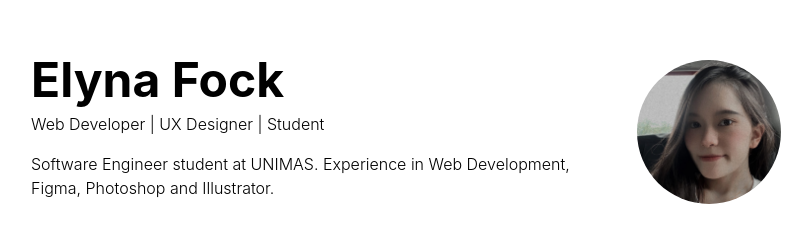
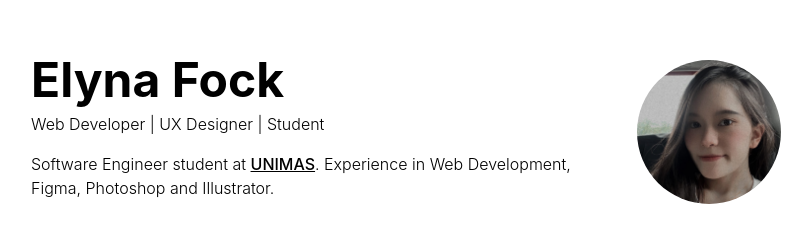
Before and after one commit to elynafock/nextjs-portfolio, a Next.js app: page / in a window 1280 px wide. In both pictures the pointer is over the link "UNIMAS". Shown: the top 244 px of the page, without its empty margins (225-1037 px from the left). Built offline with nearby package versions, Linux system fonts and the light colour scheme.

Commit message:
hover of anchor tag

```diff
--- a/styles/globals.css
+++ b/styles/globals.css
@@ -12,6 +12,10 @@ body {
 a {
   color: inherit;
   text-decoration: none;
+  font-weight: 500;
+}
+a:hover {
+  text-decoration: underline;
 }
 
 * {
```
